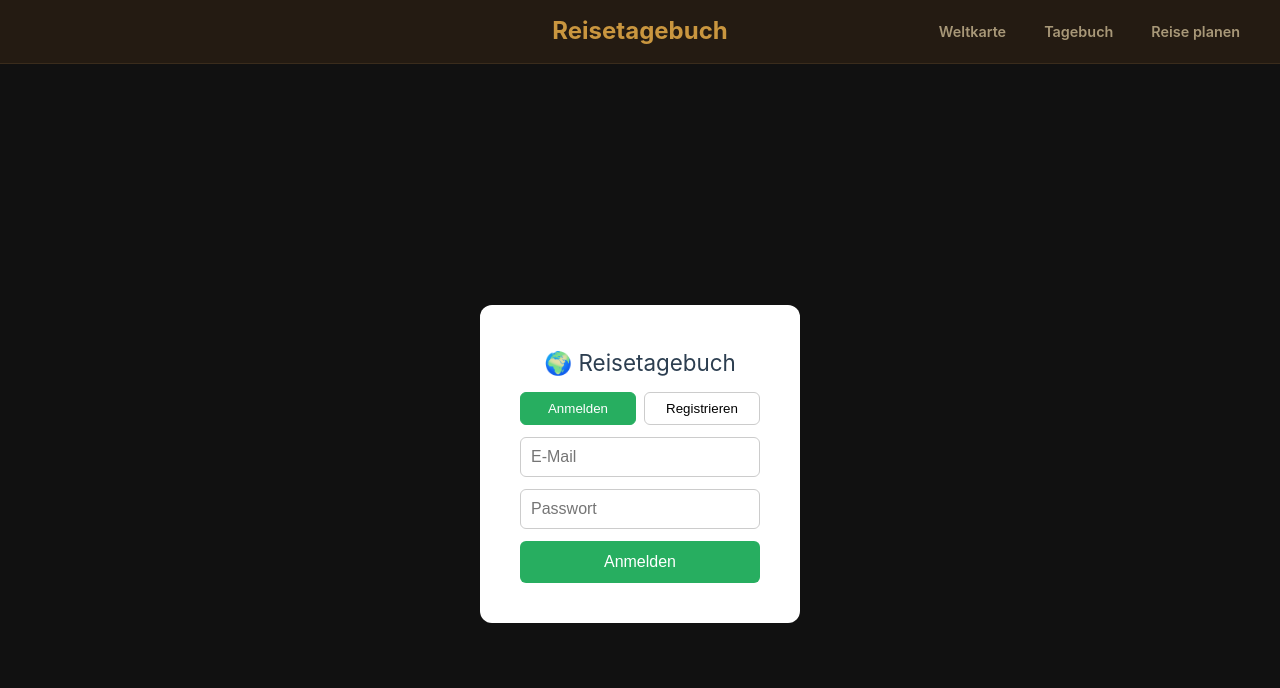
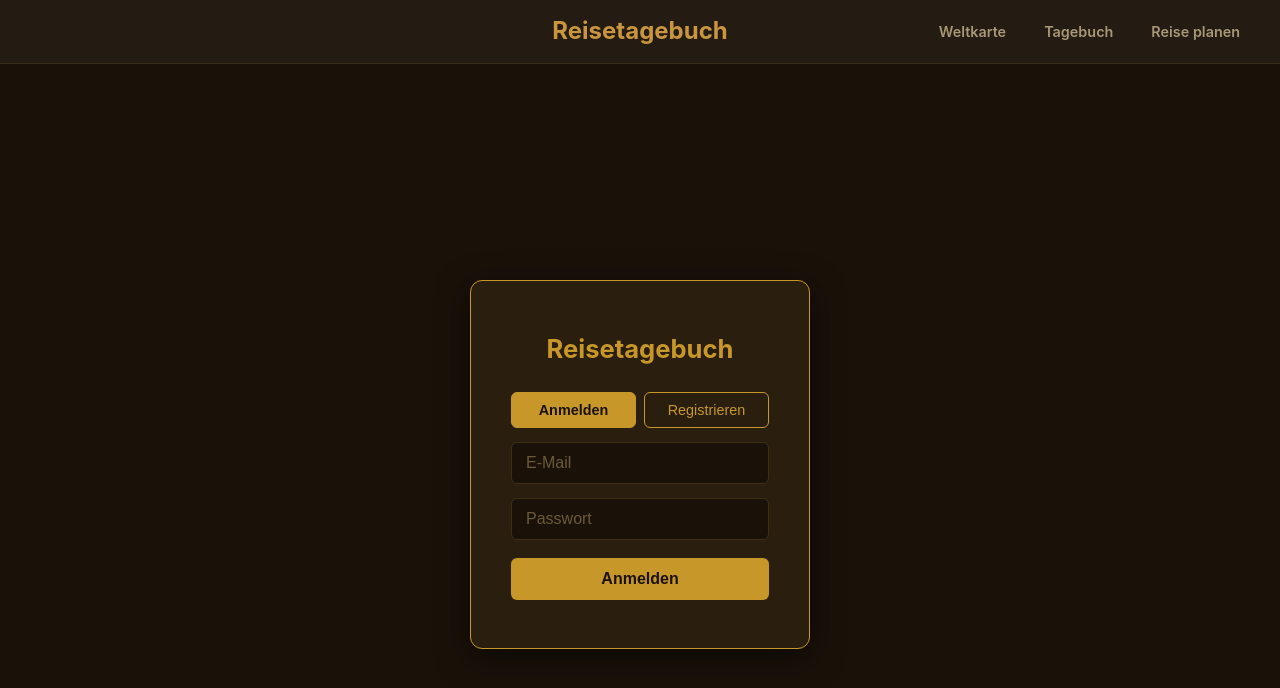
Before and after one commit to NamCung/Reisetagebuch-Frontend, a Vue app in the folder Reisetagebuch-Frontend/: page /login in a window 1280 px wide. Shown: the top 688 px of the page. Built offline with nearby package versions, Linux system fonts and the light colour scheme; no server answers.

Commit message:
Fix Länder

```diff
--- a/Reisetagebuch-Frontend/src/views/HomeView.vue
+++ b/Reisetagebuch-Frontend/src/views/HomeView.vue
@@ -50,12 +50,18 @@ let geojsonLayer: L.GeoJSON | null = null
 const ISO_FIXES: Record<string, string> = {
   France: 'FR',
   Norway: 'NO',
+  Russia: 'RU',
+  'Egypt': 'EG',
+  'W. Sahara': 'EH',
+  'Kosovo': 'XK',
+  'N. Cyprus': 'CY',
+  'Somaliland': 'SO',
 }
-
 function resolveIsoCode(feature: any): string {
-  const raw = feature?.properties?.['ISO3166-1-Alpha-2']
+  const raw = feature?.properties?.['ISO_A2']
+    ?? feature?.properties?.['ISO3166-1-Alpha-2']
   if (raw && raw !== '-99') return raw
-  return ISO_FIXES[feature?.properties?.name] ?? raw
+  return ISO_FIXES[feature?.properties?.name] ?? '-99'
 }
 
 /* Suche */
@@ -126,8 +132,10 @@ onMounted(async () => {
   window.addEventListener('resize', fitMapToContainer)
 
   try {
+    const token = localStorage.getItem('token')
     const res = await axios.get(
-      `${import.meta.env.VITE_APP_BACKEND_BASE_URL}/countries/visited`
+      `${import.meta.env.VITE_APP_BACKEND_BASE_URL}/countries/visited`,
+      { headers: { Authorization: `Bearer ${token}` } }
     )
     visitedCountries.value = res.data.map((c: any) => c.countryCode)
   } catch (e) {
@@ -196,17 +204,21 @@ async function handleCountryClick(isoCode: string, name: string) {
 }
 
 async function toggleCountry(isoCode: string, name: string) {
+  const token = localStorage.getItem('token')
+  const headers = { Authorization: `Bearer ${token}` }
   try {
     if (visitedCountries.value.includes(isoCode)) {
       await axios.delete(
-        `${import.meta.env.VITE_APP_BACKEND_BASE_URL}/countries/${isoCode}`
+        `${import.meta.env.VITE_APP_BACKEND_BASE_URL}/countries/${isoCode}`,
+        { headers }
       )
       visitedCountries.value = visitedCountries.value.filter(c => c !== isoCode)
     } else {
-      await axios.post(`${import.meta.env.VITE_APP_BACKEND_BASE_URL}/countries`, {
-        countryCode: isoCode,
-        country: name,
-      })
+      await axios.post(
+        `${import.meta.env.VITE_APP_BACKEND_BASE_URL}/countries`,
+        { countryCode: isoCode, country: name },
+        { headers }
+      )
       visitedCountries.value.push(isoCode)
     }
   } catch (e) {
@@ -214,7 +226,6 @@ async function toggleCountry(isoCode: string, name: string) {
   }
 }
 </script>
-
 <template>
   <div class="map-wrapper">
     <div id="map" class="map" />
--- a/Reisetagebuch-Frontend/src/views/LoginView.vue
+++ b/Reisetagebuch-Frontend/src/views/LoginView.vue
@@ -29,7 +29,7 @@ async function anmelden() {
 <template>
   <div class="login">
     <div class="box">
-      <h2>🌍 Reisetagebuch</h2>
+      <h2>Reisetagebuch</h2>
 
       <div class="tabs">
         <button :class="{ aktiv: modus === 'login' }" @click="modus = 'login'">Anmelden</button>
@@ -54,23 +54,28 @@ async function anmelden() {
   justify-content: center;
   align-items: center;
   height: 100vh;
-  background: #111;
+  background: #1a1209;
+  font-family: -apple-system, BlinkMacSystemFont, 'Segoe UI', sans-serif;
 }
 
 .box {
-  background: white;
-  padding: 40px;
+  background: #2a1f0e;
+  border: 1px solid #c8972a;
+  padding: 48px 40px;
   border-radius: 12px;
   display: flex;
   flex-direction: column;
-  gap: 12px;
-  width: 320px;
+  gap: 14px;
+  width: 340px;
+  box-shadow: 0 8px 32px rgba(0, 0, 0, 0.6);
 }
 
 h2 {
   text-align: center;
-  margin: 0;
-  font-size: 1.4rem;
+  color: #c8972a;
+  font-size: 1.6rem;
+  margin: 0 0 8px 0;
+  font-weight: 700;
 }
 
 .tabs {
@@ -80,39 +85,62 @@ h2 {
 
 .tabs button {
   flex: 1;
-  padding: 8px;
-  border: 1px solid #ccc;
-  background: white;
+  padding: 9px;
+  border: 1px solid #c8972a;
+  background: transparent;
+  color: #c8972a;
   border-radius: 6px;
   cursor: pointer;
+  font-size: 0.9rem;
+  transition: all 0.2s;
 }
 
 .tabs button.aktiv {
-  background: #27ae60;
-  color: white;
-  border-color: #27ae60;
+  background: #c8972a;
+  color: #1a1209;
+  font-weight: 700;
 }
 
 input {
-  padding: 10px;
-  border: 1px solid #ccc;
+  padding: 11px 14px;
+  border: 1px solid #3d2e14;
+  background: #1a1209;
+  color: #e8d5a3;
   border-radius: 6px;
   font-size: 1rem;
+  outline: none;
+  transition: border-color 0.2s;
+}
+
+input:focus {
+  border-color: #c8972a;
+}
+
+input::placeholder {
+  color: #6b5a3a;
 }
 
 .submit {
   padding: 12px;
-  background: #27ae60;
-  color: white;
+  background: #c8972a;
+  color: #1a1209;
   border: none;
   border-radius: 6px;
   font-size: 1rem;
+  font-weight: 700;
   cursor: pointer;
+  margin-top: 4px;
+  transition: background 0.2s;
+}
+
+.submit:hover {
+  background: #e0aa30;
 }
 
 .fehler {
-  color: red;
+  color: #e05555;
   font-size: 0.85rem;
   margin: 0;
+  text-align: center;
 }
 </style>
```
